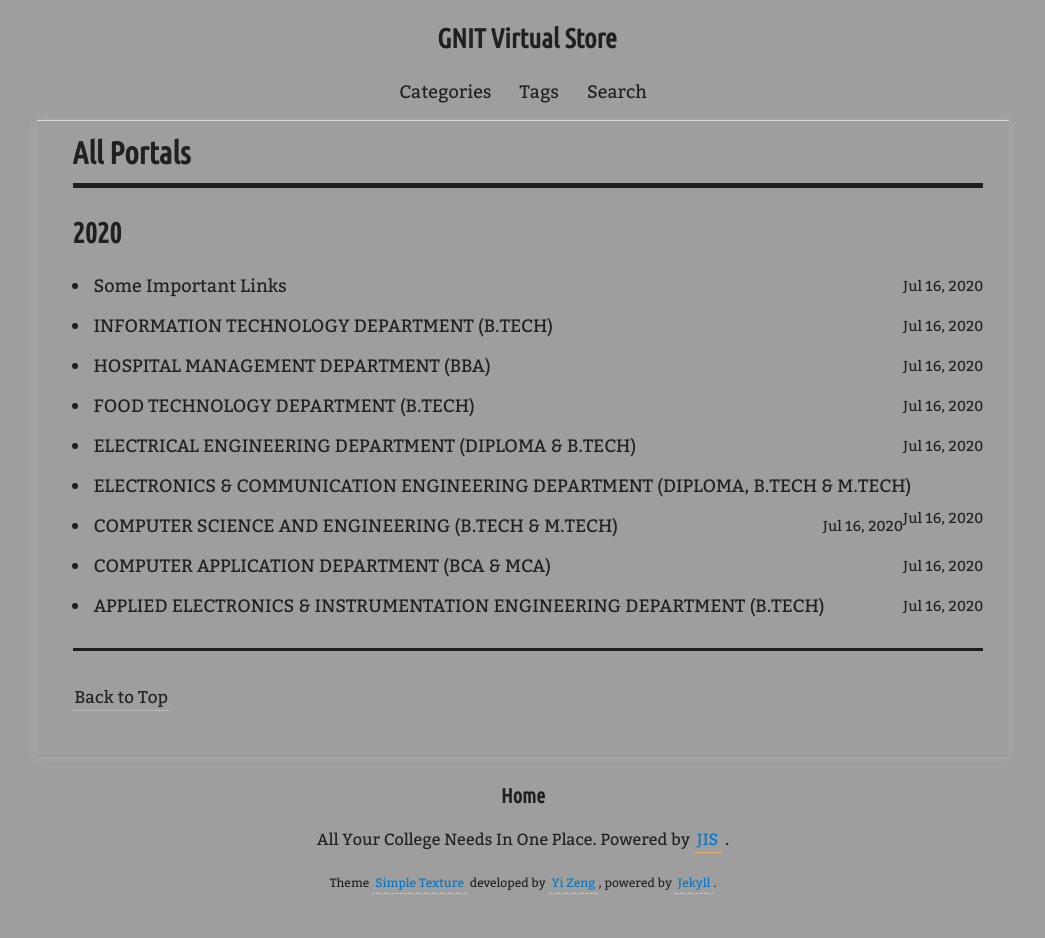
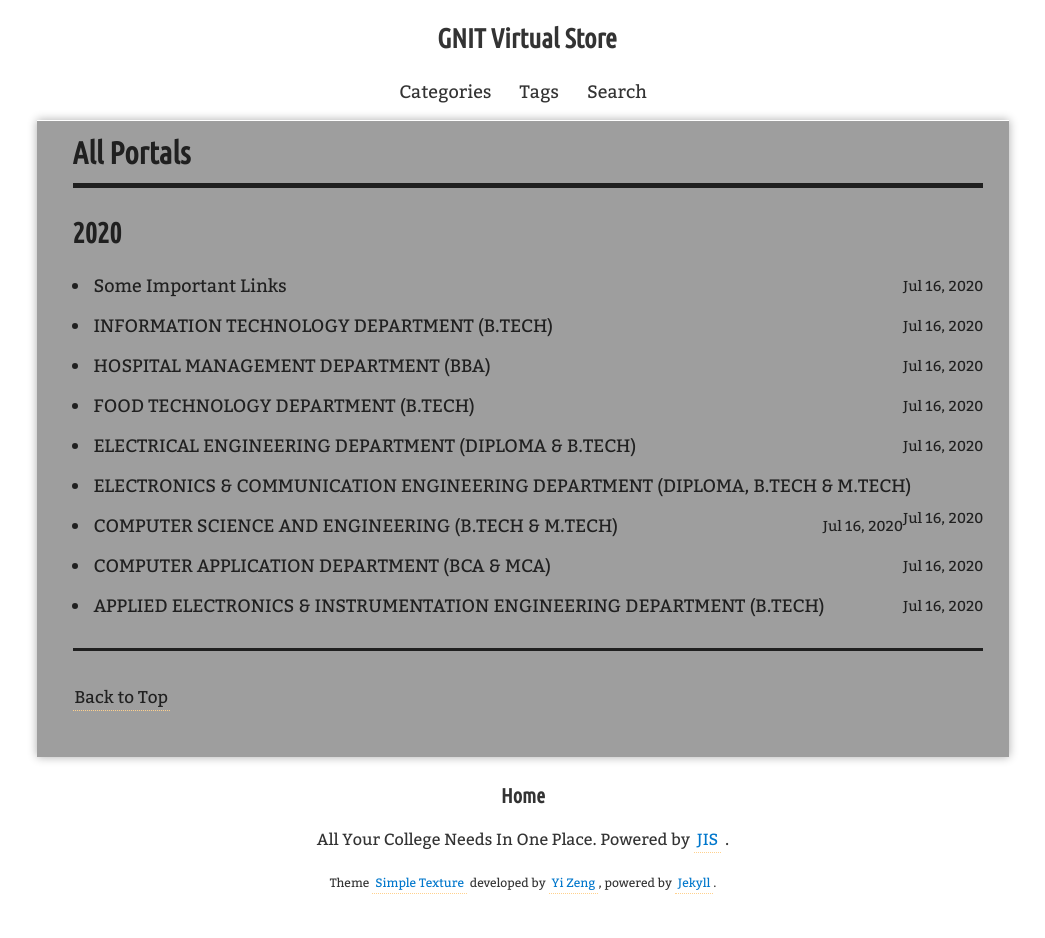
Before and after one commit to VirtualStoreGNIT/kwutgowiskje, a Jekyll site: the page built from blog/index.html, in a window 1280 px wide. Shown: the whole page, without its empty margins (117-1162 px from the left). Built offline with Jekyll 4.4.1, drawn with Linux system fonts in a browser that asks for light colours; comment, search, counter and statistics services are not loaded.

Commit message:
6:49, July 16th 2020

```diff
--- a/_sass/simple-texture-blog.scss
+++ b/_sass/simple-texture-blog.scss
@@ -7,7 +7,7 @@
 @import 'simple-texture/common/pace';
 
 html {
-    background: url('https://virtualstoregnit.github.io/kwutgowiskje/assets/images/theme/f7d0021c7065e21a5f437f86686a6241.gif') repeat 0 0 #F9F9F9;
+    background-image: url('https://virtualstoregnit.github.io/kwutgowiskje/assets/images/theme/f7d0021c7065e21a5f437f86686a6241.gif') repeat 0 0 #F9F9F9;
     background-repeat: no-repeat;
     background-size: cover;
 }
```
